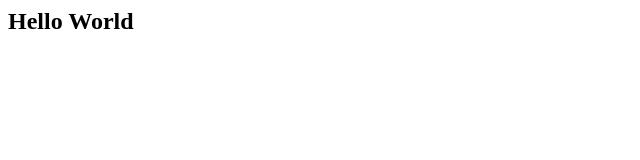
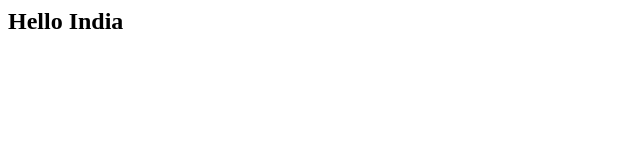
Before and after one commit to tarunkamra/tarun, a plain HTML site: page static-html-directory/index.html in a window 1280 px wide. Shown: the full height of the page, 0-640 px from the left. Drawn offline with Linux system fonts and the light colour scheme.

Commit message:
Update index.html

```diff
--- a/static-html-directory/index.html
+++ b/static-html-directory/index.html
@@ -9,7 +9,7 @@
   <title>Docker Nginx</title>
 </head>
 <body>
-  <h2>Hello World</h2>
+  <h2>Hello India</h2>
 </body>
 
 
```
